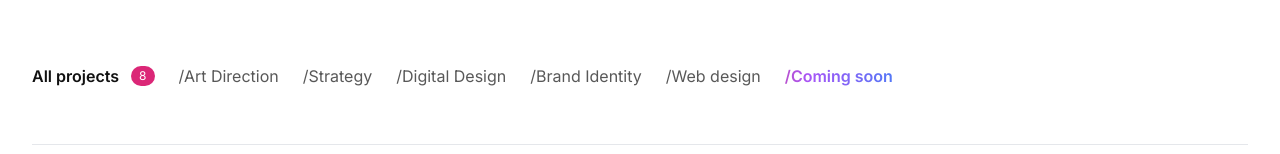
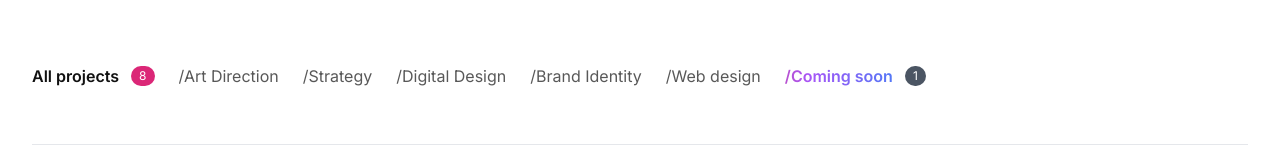
Before and after one commit to zdawan/projects, a React (Create React App) app: page / in a window 1280 px wide. Shown: the part 304-458 px from the top of the page. Built offline with nearby package versions, Linux system fonts and the light colour scheme; the HTML template or start-up script is replaced by a standard one.

Commit message:
Intial commit

```diff
--- a/src/pages/Projects.js
+++ b/src/pages/Projects.js
@@ -26,6 +26,20 @@ export default function Projects() {
 
   return (
     <section className="mx-auto max-w-7xl px-8">
+      {/* Nav */}
+      {/* <div className="pt-6 px-2 flex justify-end">
+        <nav>
+          <a
+            href="https://zdawan.github.io/dharshan.github.io/"
+            className="group flex items-center font-semibold text-ink hover:text-pink-600 transition-colors"
+          >
+            Home
+            <span className="ml-1 opacity-0 translate-x-[-4px] transition-all duration-300 group-hover:opacity-100 group-hover:translate-x-0">
+              &larr;
+            </span>
+          </a>
+        </nav>
+      </div> */}
       {/* Heading + intro */}
       <div className="pt-16 md:pt-24 pb-10 md:pb-12 grid md:grid-cols-12 md:gap-6 items-start">
         <h1 className="font-sans font-semibold tracking-[-0.08em] col-span-6 text-[8rem] md:text-[12rem] leading-[1]">
@@ -46,6 +60,12 @@ export default function Projects() {
           {categories.map((c) => {
             const isComingSoon = c === "/Coming soon";
             const isAll = c === "All projects";
+
+            const count = isAll
+              ? all.length
+              : isComingSoon
+              ? all.filter((p) => p.categories?.includes(c)).length
+              : null;
 
             return (
               <button
@@ -80,10 +100,16 @@ export default function Projects() {
                   </span>
                 </div>
 
-                {/* 🔥 Show total project count next to "All projects" */}
-                {isAll && (
-                  <span className="ml-1 text-xs bg-pink-600 text-white rounded-full px-2 py-0.5">
-                    {all.length}
+                {/* ✅ Badge only for All projects & Coming soon */}
+                {count !== null && count > 0 && (
+                  <span
+                    className={`ml-1 text-xs rounded-full px-2 py-0.5 ${
+                      isComingSoon
+                        ? "bg-gray-600 text-white"
+                        : "bg-pink-600 text-white"
+                    }`}
+                  >
+                    {count}
                   </span>
                 )}
               </button>
```
